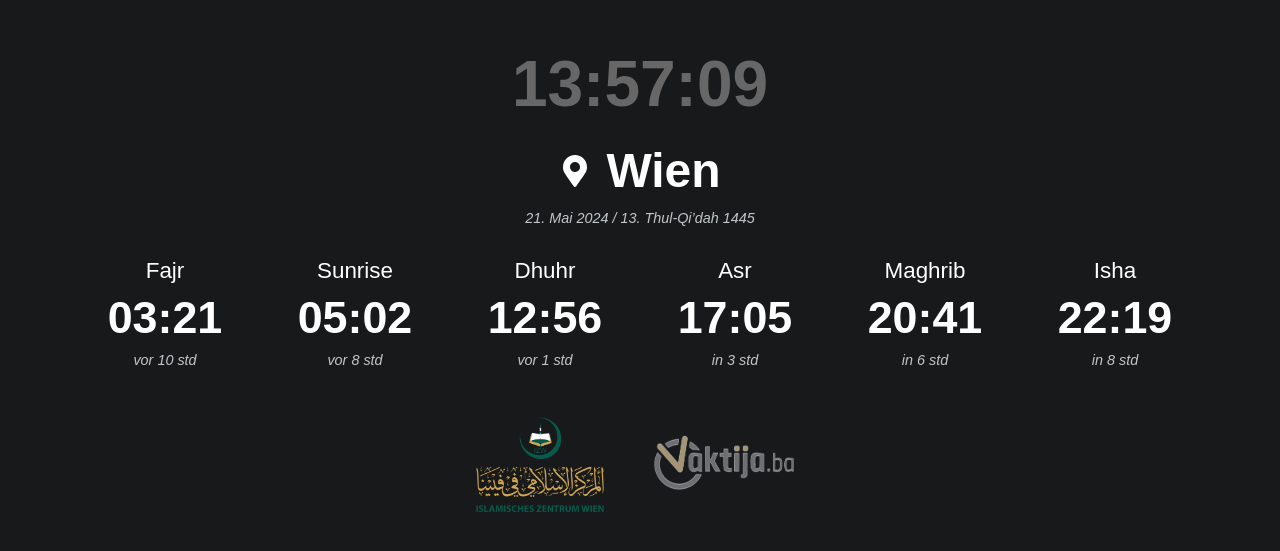
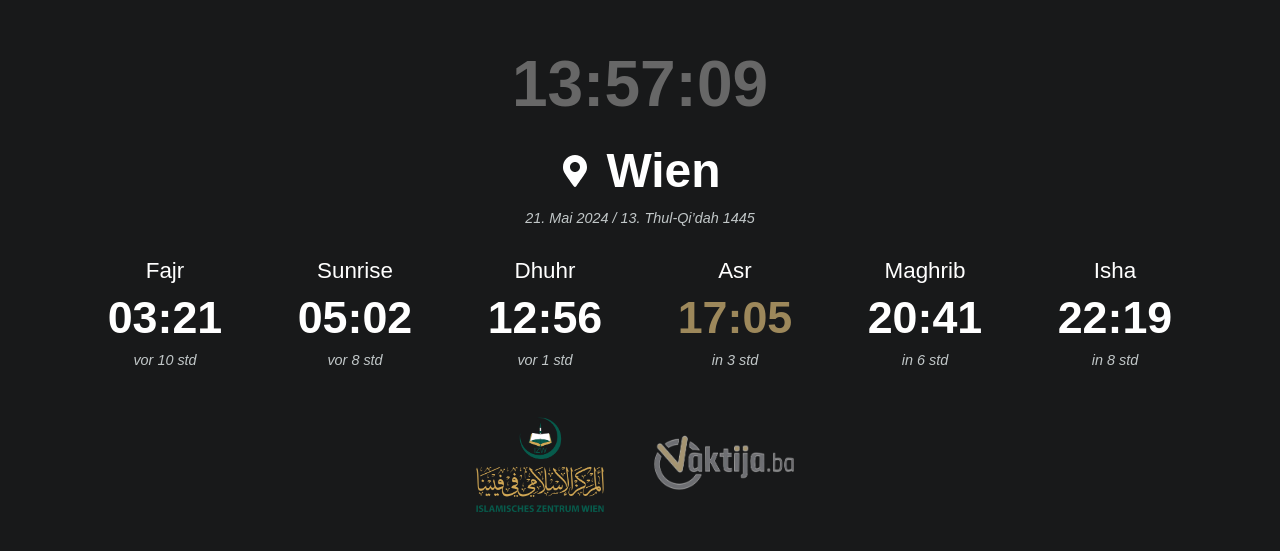
Before and after one commit to vheldic/prayertimes, a React (Create React App) app: page / in a window 1280 px wide. Shown: the part 109-660 px from the top of the page. Built offline with nearby package versions, Linux system fonts and the light colour scheme.

Commit message:
Added highlight to upcoming prayer

```diff
--- a/src/App.js
+++ b/src/App.js
@@ -11,7 +11,6 @@ function App() {
   const [location, setLocation] = useState(getLocation());
 
   function getLocation() {
-    console.log("GET LOCATION", cookies);
     if (!cookies.get("location")) cookies.set("location", 17);
     return cookies.get("location");
   }
--- a/src/components/Main.js
+++ b/src/components/Main.js
@@ -9,12 +9,25 @@ function Main({ location, setShowLocations }) {
   const currentDay = getCurrentDay();
   const [currentMinute, setCurrentMinute] = useState()
   const [data, setData] = useState(null);
+  const [nextPrayerIndex, setNextPrayerIndex] = useState(null);
 
   useEffect(() => {
     getPrayertimes(location, currentDay).then((res) => {
       setData(res)
     })
   }, [location, currentDay]);
+
+  useEffect(() => {
+    for (let i = 0; i < data?.times.length; i++) {
+      const prayertimeMinutes = Number(data.times[i].split(":")[0])*60 + Number(data.times[i].split(":")[1]);
+
+      if (prayertimeMinutes >= currentMinute) {
+        setNextPrayerIndex(i);
+        return
+      }
+    }
+    setNextPrayerIndex(null);
+  }, [currentMinute, data?.times, setNextPrayerIndex]);
 
   function getCurrentDay() {
     const now = new Date();
@@ -41,6 +54,7 @@ function Main({ location, setShowLocations }) {
             name={data.prayerNames[index]}
             time={value}
             currentMinute={currentMinute}
+            highlight={nextPrayerIndex === index ? true : false}
           />
         ))}
       </div>
--- a/src/components/PrayerTime.css
+++ b/src/components/PrayerTime.css
@@ -17,6 +17,10 @@
   font-weight: 600;
 }
 
+.prayerTimeTime-highlight {
+  color: #9d885b
+}
+
 .prayerRemainingTime {
   font-style: italic;
   font-size: 0.9em;
--- a/src/components/PrayerTime.js
+++ b/src/components/PrayerTime.js
@@ -1,6 +1,6 @@
 import "./PrayerTime.css";
 
-function PrayerTime({ name, time, currentMinute }) {
+function PrayerTime({ name, time, currentMinute, highlight }) {
   function remainingTime() {
     const prayertimeMinutes =
       Number(time.split(":")[0] * 60) + Number(time.split(":")[1]);
@@ -31,7 +31,7 @@ function PrayerTime({ name, time, currentMinute }) {
   return (
     <div className="prayerTime">
       <h2 className="prayerName">{name}</h2>
-      <p className="prayerTimeTime">{time}</p>
+      <p className={`prayerTimeTime ${highlight ? 'prayerTimeTime-highlight' : ''}`}>{time}</p>
       <p className="prayerRemainingTime">{remainingTime()}</p>
     </div>
   );
```
